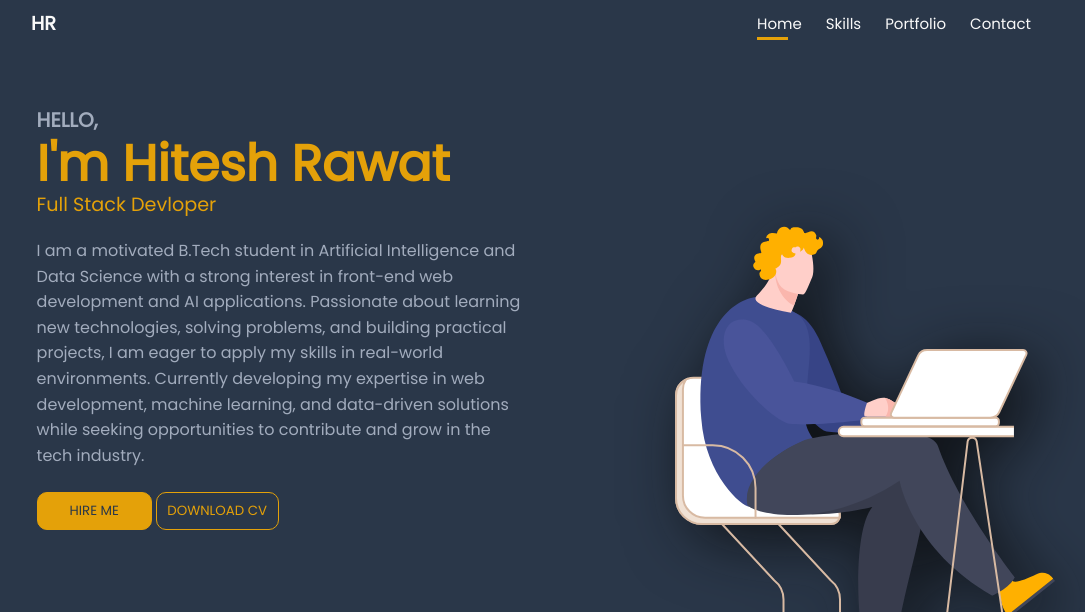
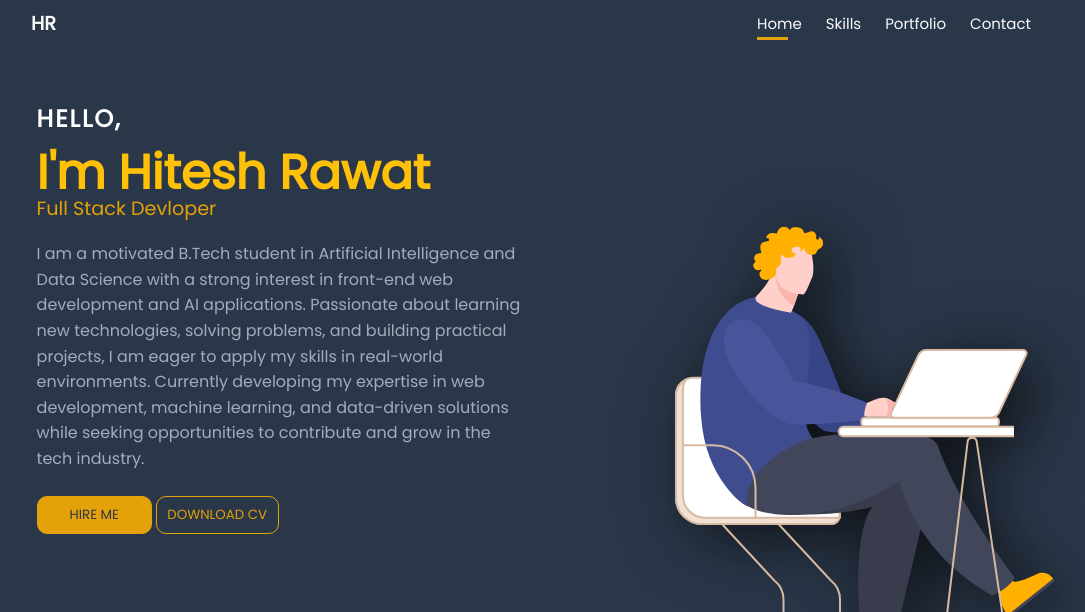
Before and after one commit to h1teshrawat/Portfolio, a plain HTML site: page index.html in a window 1280 px wide. Shown: the top 612 px of the page, without its empty margins (97-1182 px from the left). Drawn offline with nearby package versions, Linux system fonts and the light colour scheme.

Commit message:
Update styles.css

```diff
--- a/css/styles.css
+++ b/css/styles.css
@@ -219,20 +219,26 @@ img {
   z-index: 10;
 }
 
-.home__greeting {
+.home__greeting span {
+  color: #fff; /* Make HELLO visible */
+  font-size: 1.5rem;
+  font-weight: 600;
+  letter-spacing: 2px;
+  margin-bottom: 0.5rem;
   display: block;
-  font-weight: 700;
-  color: #a2acbd;
 }
 
-.home__title {
-  display: block;
-  font-size: 1.5rem;
-  font-weight: 900;
-  color: #e4a109;
-  line-height: 2rem;
-  padding-bottom: 1rem;
-  padding-top: 0.5rem;
+.home__greeting {
+  margin-bottom: 1rem;
+}
+
+.home__title h1 {
+  color: #FFC107;
+  font-size: 3rem;
+  font-weight: 700;
+  line-height: 1.1;
+  margin-bottom: 0.5rem;
+  word-break: break-word;
 }
 
 .home__career {
@@ -656,4 +662,5 @@ img {
   .home__img {
     height: 670px;
   }
+
 }
```
